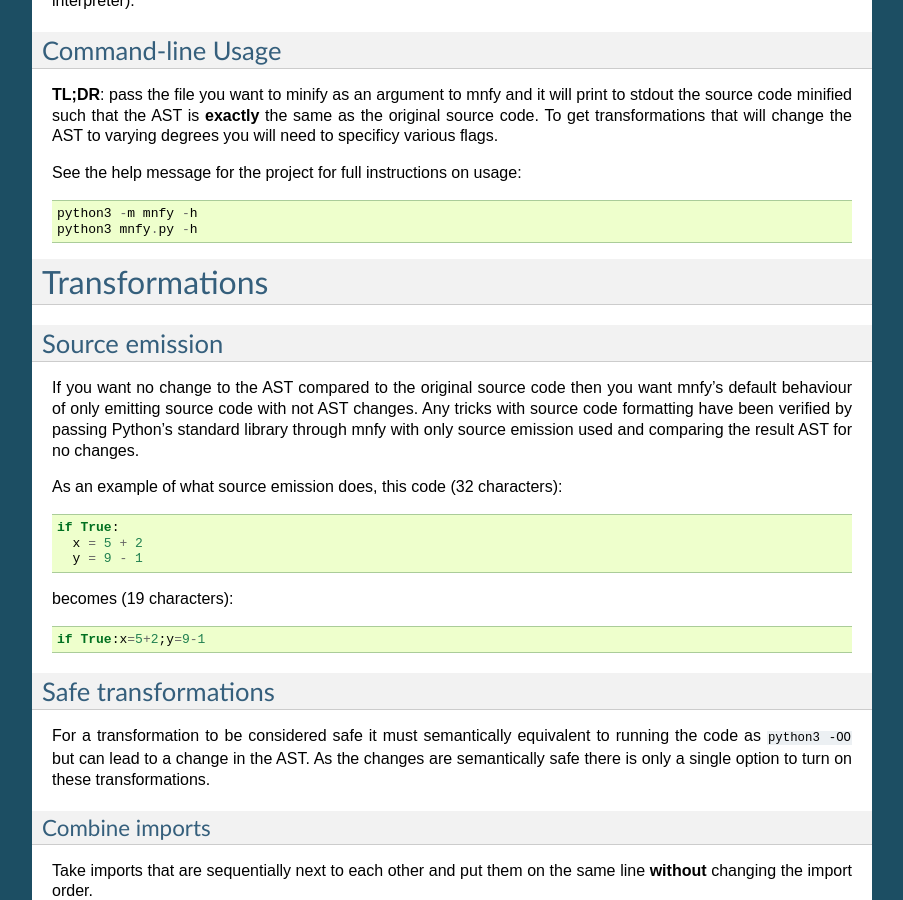
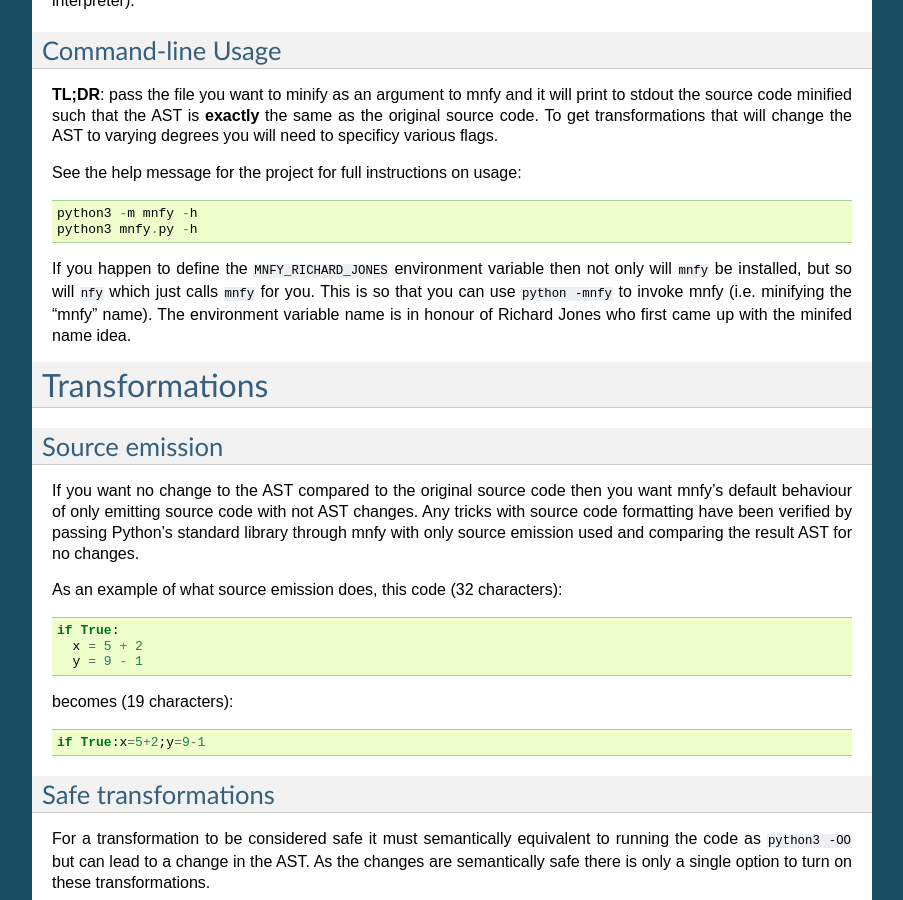
Before and after one commit to brettcannon/mnfy, a Sphinx documentation site: the page built from docs/index.rst, in a window 1280 px wide and 900 px high, scrolled down 1396 px. Shown: the whole window, without its empty margins (198-1101 px from the left). Built offline with Sphinx 7.4.7, drawn with Linux system fonts in a browser that asks for light colours.

Commit message:
Introduce nfy
Closes #23

```diff
--- a/docs/index.rst
+++ b/docs/index.rst
@@ -73,6 +73,12 @@ See the help message for the project for full instructions on usage::
   python3 mnfy.py -h
 
 .. END README
+
+If you happen to define the ``MNFY_RICHARD_JONES`` environment variable then not
+only will ``mnfy`` be installed, but so will ``nfy`` which just calls ``mnfy``
+for you. This is so that you can use ``python -mnfy`` to invoke mnfy (i.e.
+minifying the "mnfy" name). The environment variable name is in honour of
+Richard Jones who first came up with the minifed name idea.
 
 
 Transformations
--- /dev/null
+++ b/nfy.py
@@ -0,0 +1,3 @@
+#!/usr/bin/env python3.4
+import runpy
+runpy.run_module('mnfy', run_name='__main__')
```
Also changed, not shown: setup.py (+6 -1 lines).
